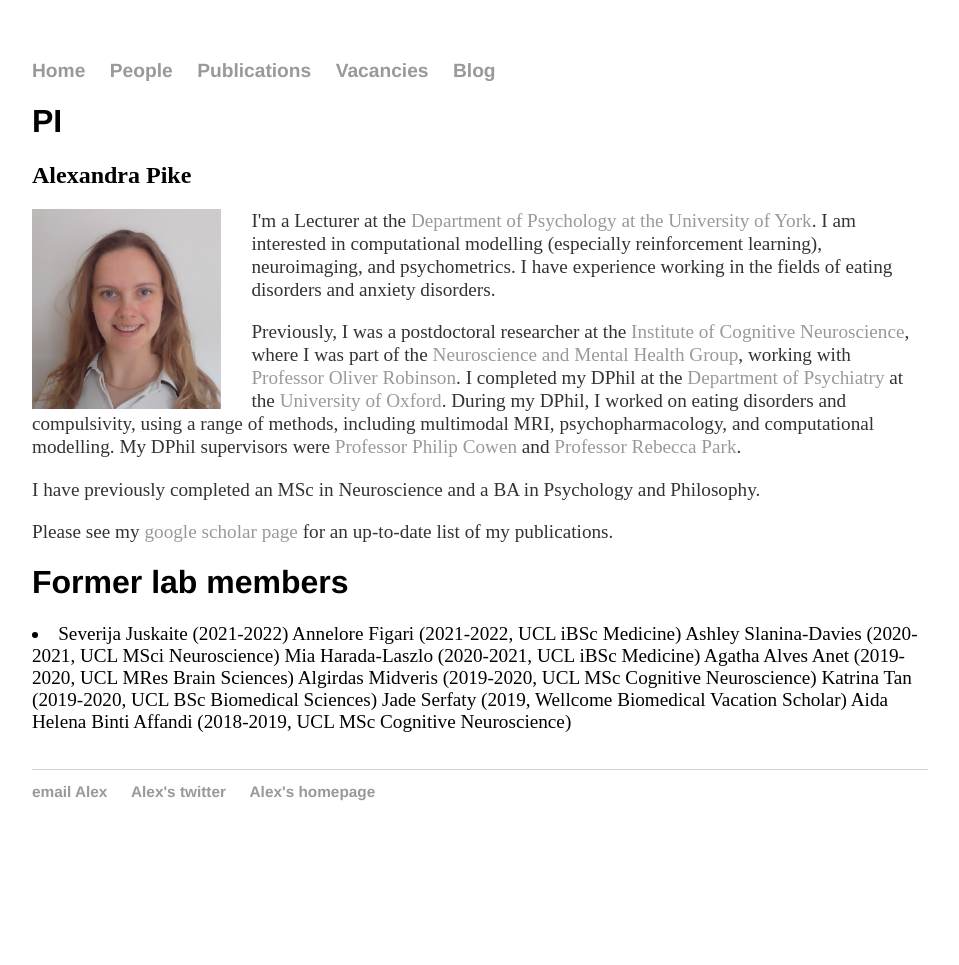
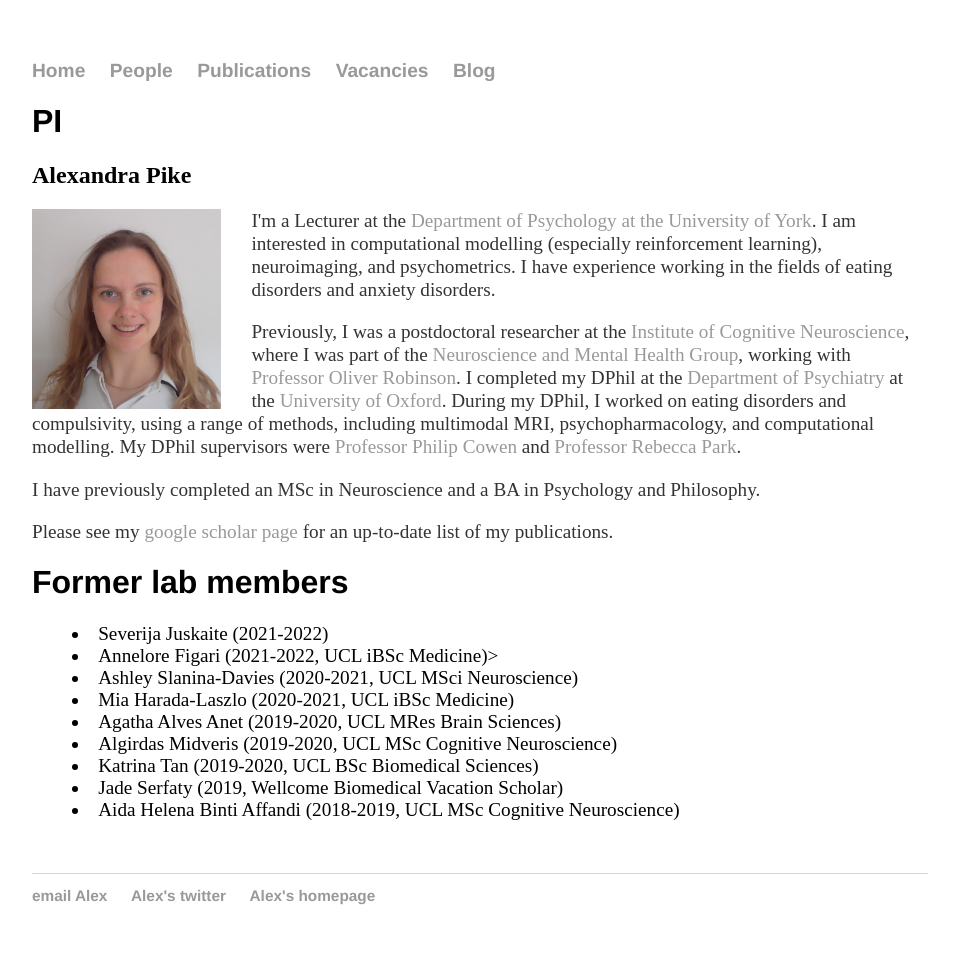
Before and after one commit to cognition-mental-health/cognition-mental-health.github.io, a Jekyll site: the page built from people/index.html, in a window 1280 px wide. Shown: the whole page, without its empty margins (160-1119 px from the left). Built offline with Jekyll 4.4.1, drawn with Linux system fonts in a browser that asks for light colours; before the commit the page ends 900 px from its top, so only the background shows below that.

Commit message:
formatted list properly

```diff
--- a/people/index.html
+++ b/people/index.html
@@ -19,18 +19,18 @@ title: People
 <br/>
 <div class="blurb">
     <h1>Former lab members</h1>
-    <li>
-        Severija Juskaite (2021-2022)
-        Annelore Figari (2021-2022, UCL iBSc Medicine)
-        Ashley Slanina-Davies (2020-2021, UCL MSci Neuroscience)
-        Mia Harada-Laszlo (2020-2021, UCL iBSc Medicine)
-        Agatha Alves Anet (2019-2020, UCL MRes Brain Sciences)
-        Algirdas Midveris (2019-2020, UCL MSc Cognitive Neuroscience)
-        Katrina Tan (2019-2020, UCL BSc Biomedical Sciences)
-        Jade Serfaty (2019, Wellcome Biomedical Vacation Scholar)
-        Aida Helena Binti Affandi (2018-2019, UCL MSc Cognitive Neuroscience)
-    </li>
+    <ul>
+        <li>Severija Juskaite (2021-2022)</li>
+        <li>Annelore Figari (2021-2022, UCL iBSc Medicine)></li>
+        <li>Ashley Slanina-Davies (2020-2021, UCL MSci Neuroscience)</li>
+        <li>Mia Harada-Laszlo (2020-2021, UCL iBSc Medicine)</li>
+        <li>Agatha Alves Anet (2019-2020, UCL MRes Brain Sciences)</li>
+        <li>Algirdas Midveris (2019-2020, UCL MSc Cognitive Neuroscience)</li>
+        <li>Katrina Tan (2019-2020, UCL BSc Biomedical Sciences)</li>
+        <li>Jade Serfaty (2019, Wellcome Biomedical Vacation Scholar)</li>
+        <li>Aida Helena Binti Affandi (2018-2019, UCL MSc Cognitive Neuroscience)</li>
+    </ul>
 </div>
 <br/>
 <br/>
-</div><!-- /.blurb -->
+</div>
```
